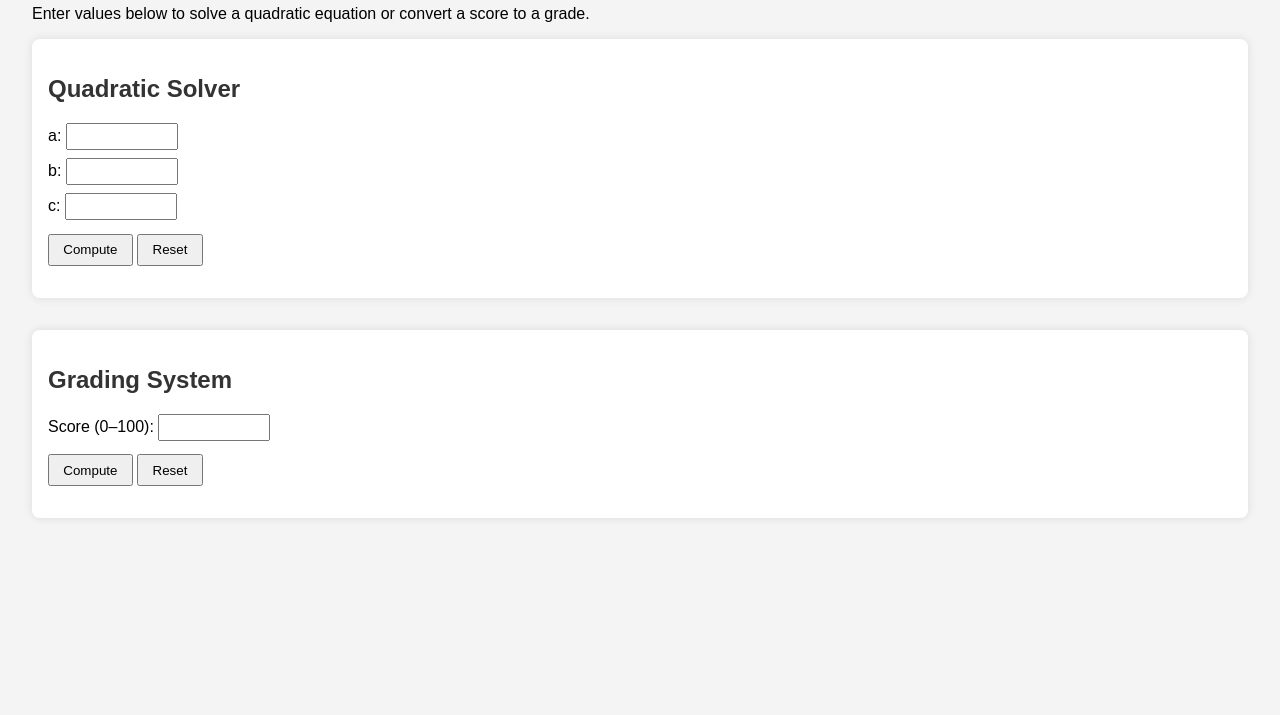
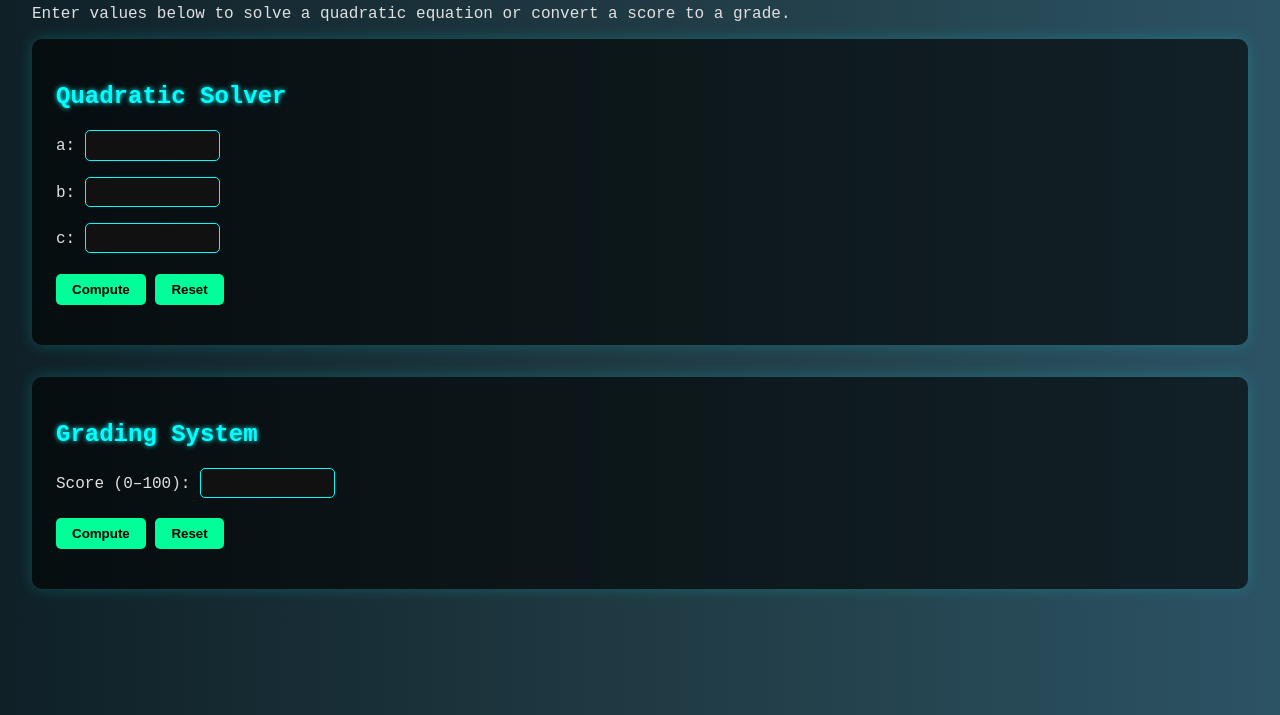
Before and after one commit to bwalyaemmanuelkasongo/ICS-Quadratic-Grader--Kasongo-Bwalya-, a plain HTML site: page index.html in a window 1280 px wide. Shown: the part 85-800 px from the top of the page. Drawn offline with Linux system fonts and the light colour scheme.

Commit message:
Update index.html

```diff
--- a/index.html
+++ b/index.html
@@ -6,40 +6,65 @@
   <title>Quadratic Solver & Grader</title>
   <style>
     body {
-      font-family: Arial, sans-serif;
+      font-family: 'Courier New', Courier, monospace;
       margin: 2em;
-      background: #f4f4f4;
+      background: linear-gradient(to right, #0f2027, #203a43, #2c5364);
+      color: #e0e0e0;
     }
     h1, h2 {
-      color: #333;
+      color: #00ffff;
+      text-shadow: 0 0 5px #00ffff;
     }
     .section {
-      background: #fff;
-      padding: 1em;
+      background: rgba(0, 0, 0, 0.6);
+      padding: 1.5em;
       margin-bottom: 2em;
-      border-radius: 8px;
-      box-shadow: 0 0 10px rgba(0,0,0,0.1);
+      border-radius: 10px;
+      box-shadow: 0 0 15px rgba(0,255,255,0.2);
     }
     label {
       display: block;
-      margin-top: 0.5em;
+      margin-top: 1em;
     }
     input[type="number"] {
-      width: 100px;
-      padding: 0.3em;
+      width: 120px;
+      padding: 0.5em;
       margin-right: 1em;
+      border: 1px solid #00ffff;
+      border-radius: 5px;
+      background-color: #111;
+      color: #fff;
+      transition: box-shadow 0.3s ease;
+    }
+    input[type="number"]:focus {
+      box-shadow: 0 0 10px #00ffff;
+      outline: none;
     }
     button {
       margin-top: 1em;
-      padding: 0.5em 1em;
+      padding: 0.6em 1.2em;
+      background-color: #00ff99;
+      color: #000;
+      border: none;
+      border-radius: 5px;
+      cursor: pointer;
+      font-weight: bold;
+      transition: background-color 0.3s ease, box-shadow 0.3s ease;
+    }
+    button:hover {
+      background-color: #00cc88;
+      box-shadow: 0 0 10px #00ff99;
     }
     .error {
-      color: red;
+      color: #ff6666;
       font-size: 0.9em;
+      margin-top: 0.5em;
     }
     .result {
       margin-top: 1em;
       font-weight: bold;
+      white-space: pre-line;
+      color: #00ffcc;
     }
   </style>
 </head>
@@ -94,16 +119,16 @@
         nature = "Two distinct real roots";
         const root1 = (-b + Math.sqrt(D)) / (2 * a);
         const root2 = (-b - Math.sqrt(D)) / (2 * a);
-        roots = `Root 1: ${root1.toFixed(3)}, Root 2: ${root2.toFixed(3)}`;
+        roots = `Root 1: ${root1.toFixed(3)}\nRoot 2: ${root2.toFixed(3)}`;
       } else if (D === 0) {
         nature = "One real repeated root";
         const root = -b / (2 * a);
         roots = `Root: ${root.toFixed(3)}`;
       } else {
-        nature = "Two complex conjugate roots";
+        nature = "Two distinct real roots";
         const realPart = (-b / (2 * a)).toFixed(3);
         const imagPart = (Math.sqrt(-D) / (2 * a)).toFixed(3);
-        roots = `Root 1: ${realPart} + ${imagPart}i, Root 2: ${realPart} - ${imagPart}i`;
+        roots = `Root 1: ${realPart} + ${imagPart}i\nRoot 2: ${realPart} - ${imagPart}i`;
       }
 
       resultDiv.textContent = `Discriminant (D): ${D.toFixed(3)}\n${nature}\n${roots}`;
```
